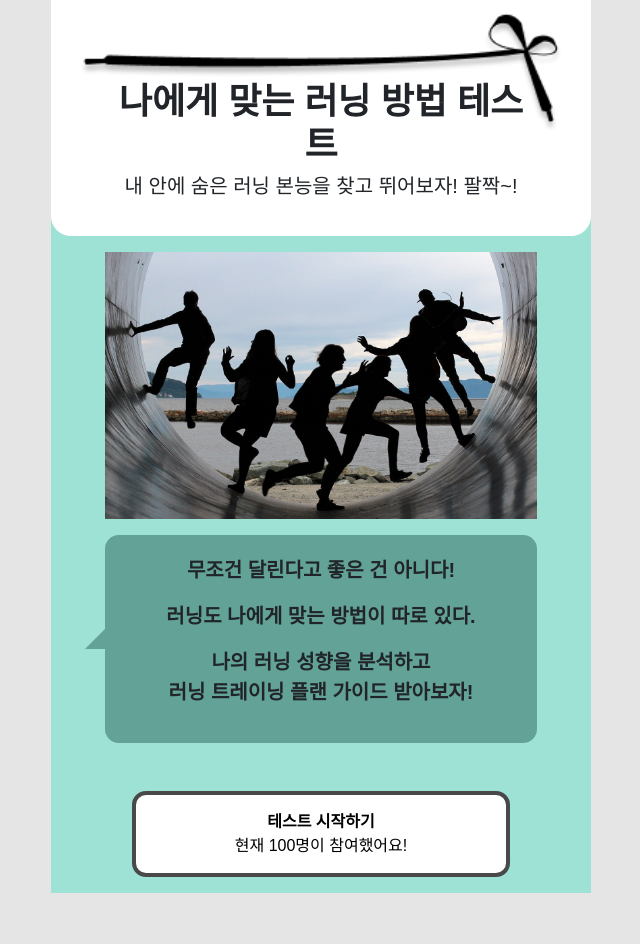
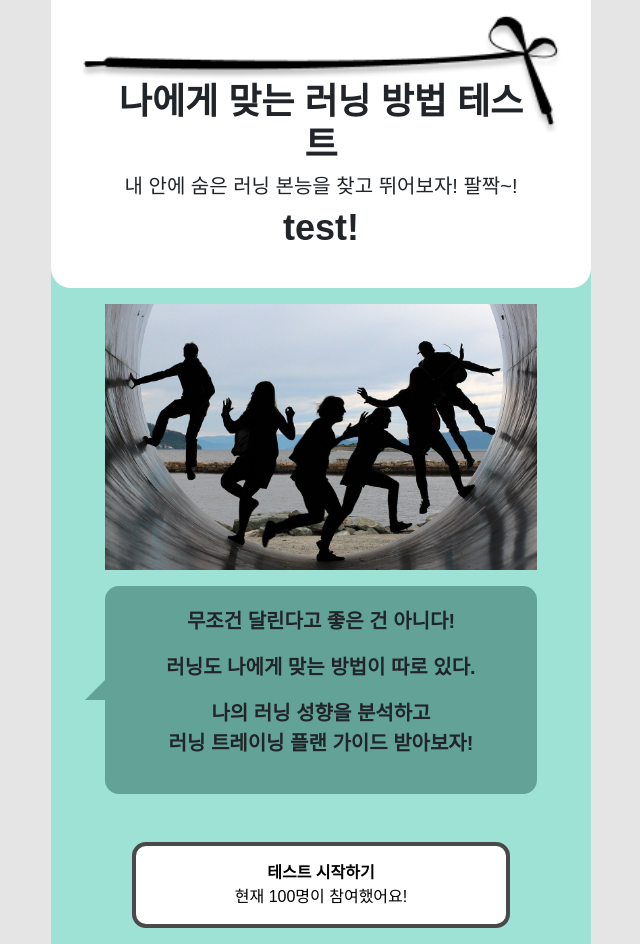
Before and after one commit to nani6765/myfacer, a website: page index.html in a window 1280 px wide. Shown: the whole page, without its empty margins (319-959 px from the left). Before the commit the page ends 893 px from the top, so only its background shows below. Drawn offline with nearby package versions, Linux system fonts and the light colour scheme; a web font is replaced by a local one.

Commit message:
20210913

```diff
--- a/index.html
+++ b/index.html
@@ -41,6 +41,7 @@
                         <img src="./static/img/tie.png" class="img-fluid" alt="">
                         <h1>나에게 맞는 러닝 방법 테스트</h1>
                         <h3>내 안에 숨은 러닝 본능을 찾고 뛰어보자! 팔짝~!</h3>
+                        <h1>test!</h1>
                     </div>
                 </div>
 
```
